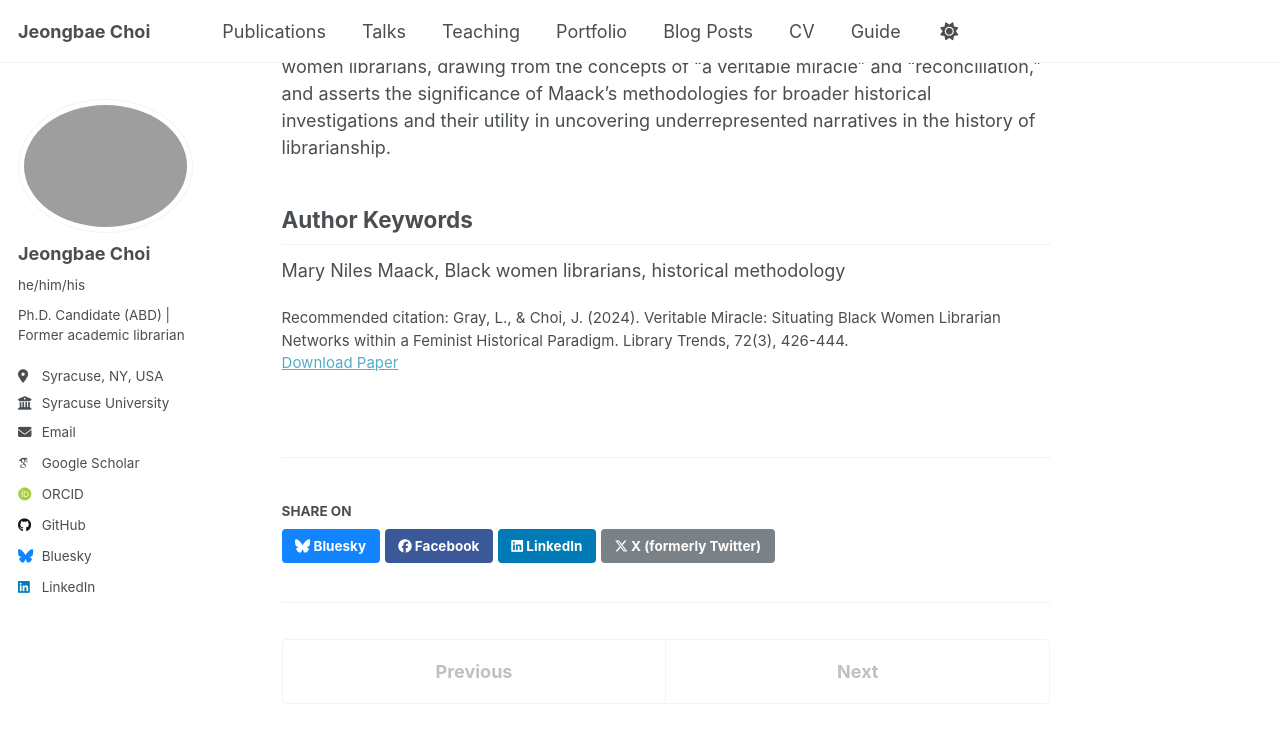
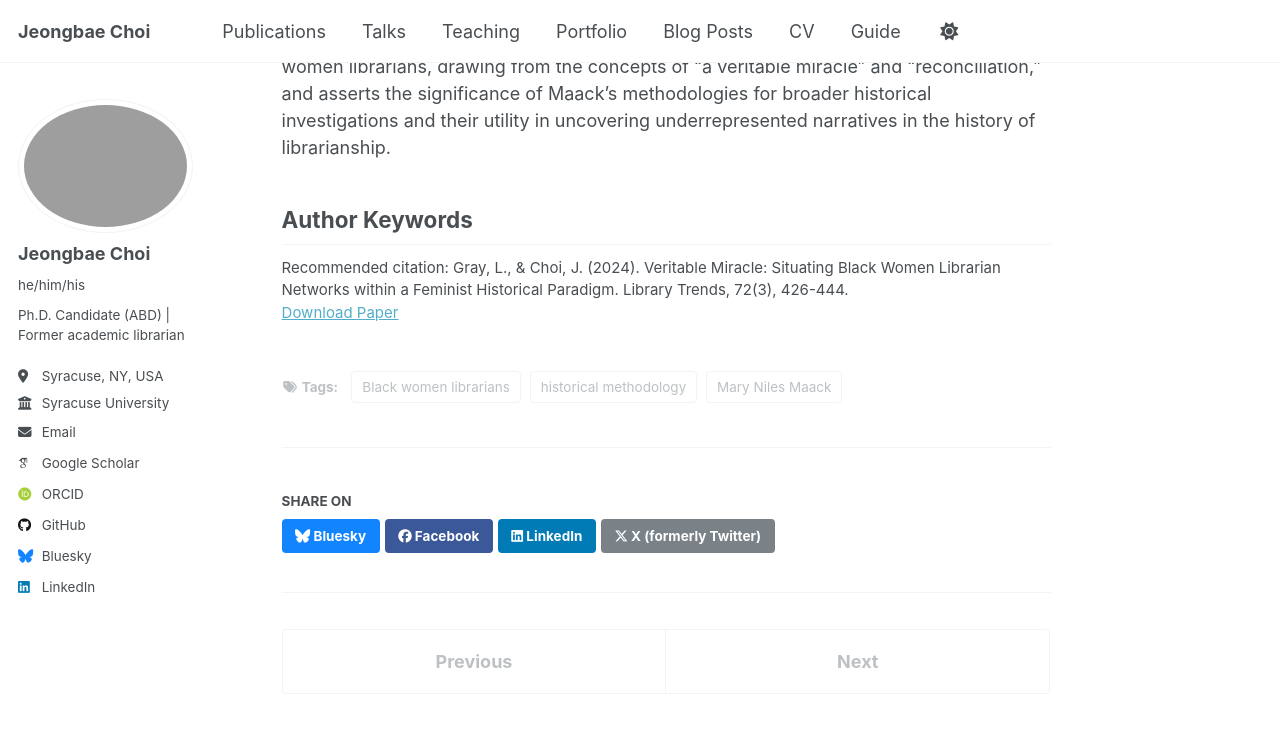
Before and after one commit to JeongbaeChoi/jeongbaechoi.github.io, a Jekyll site: the page built from _publications/A01-2024-11.md, in a window 1280 px wide and 900 px high, scrolled down 590 px. Shown: the top 743 px of the window. Built offline with Jekyll 4.4.1, drawn with Linux system fonts in a browser that asks for light colours; some web fonts are replaced; a script that is not in the unit is left out; part of the change alters nothing that is shown.

Commit message:
Update A01-2024-11.md

```diff
--- a/_publications/A01-2024-11.md
+++ b/_publications/A01-2024-11.md
@@ -9,6 +9,10 @@ venue: 'Library Trends'
 slidesurl:
 paperurl: 'https://doi.org/10.1353/lib.2024.a944673'
 citation: 'Gray, L., & Choi, J. (2024). Veritable Miracle: Situating Black Women Librarian Networks within a Feminist Historical Paradigm. Library Trends, 72(3), 426-444.'
+tags:
+- Mary Niles Maack
+- Black women librarians
+- historical methodology
 ---
 
 Abstract
@@ -18,4 +22,3 @@ This article explores Black women's librarian networks in early twentieth-centur
 
 Author Keywords
 ---
-Mary Niles Maack, Black women librarians, historical methodology
```
